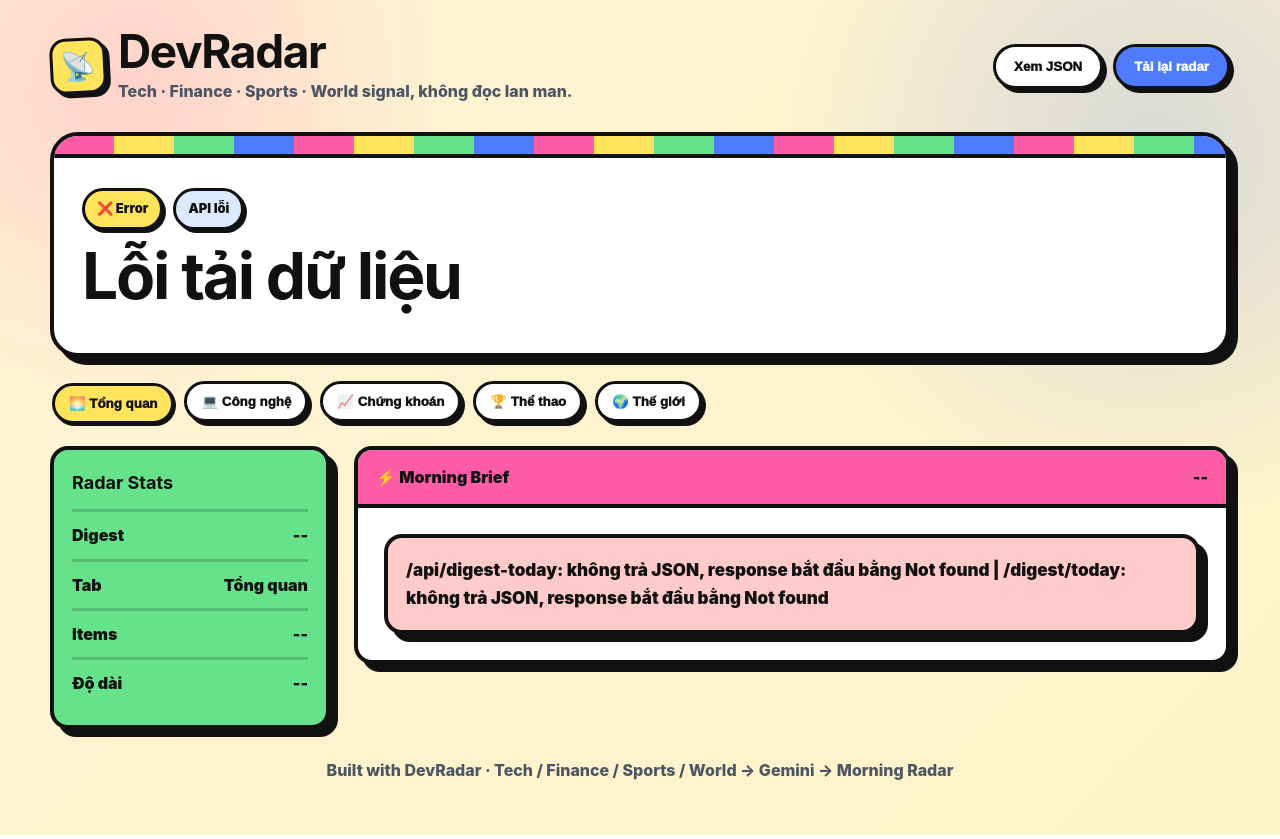
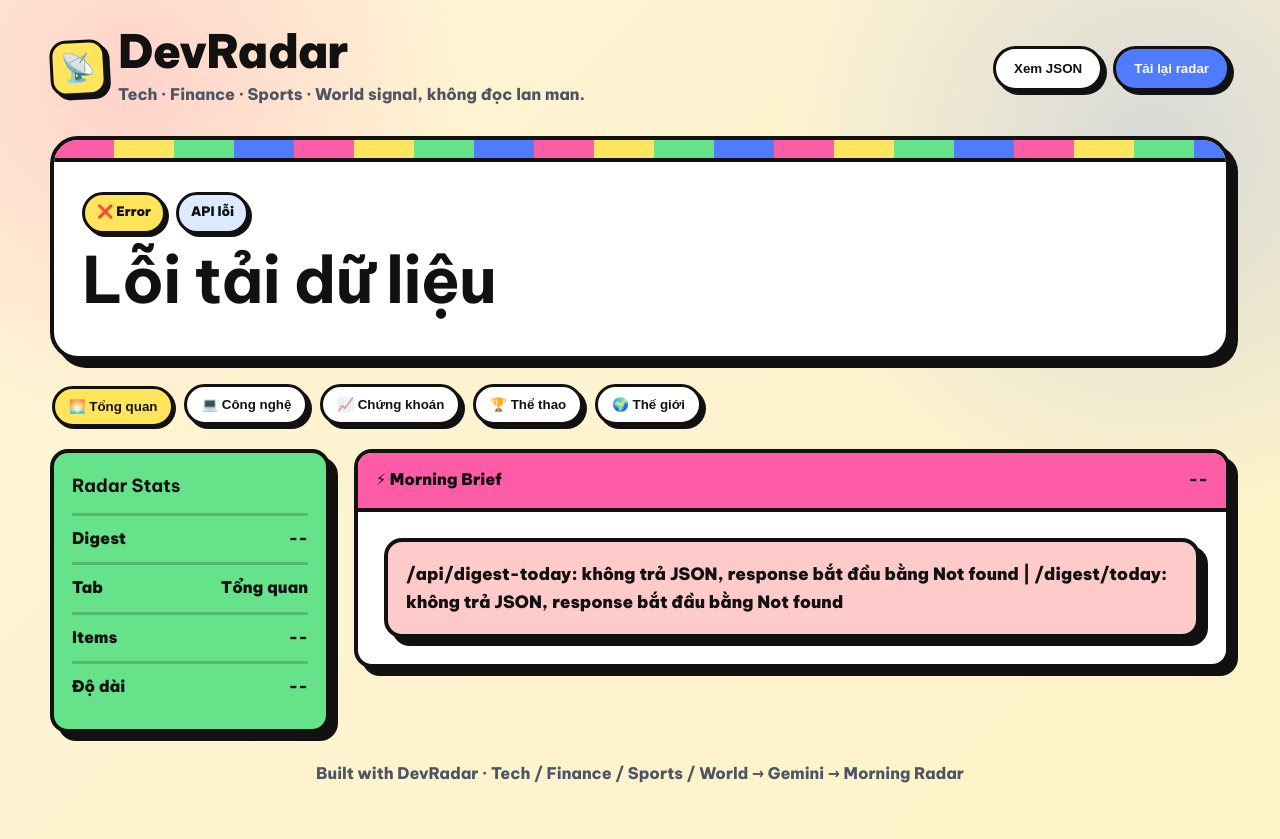
Before and after one commit to Hezu06/devradar, a website: page public/index.html in a window 1280 px wide. Drawn offline with Linux system fonts and the light colour scheme; no server answers.

Commit message:
improve vietnamese font

```diff
--- a/public/index.html
+++ b/public/index.html
@@ -6,6 +6,8 @@
   <title>DevRadar</title>
 
   <style>
+    @import url('https://fonts.googleapis.com/css2?family=Be+Vietnam+Pro:wght@400;500;600;700;800;900&display=swap');
+
     :root {
       --bg: #fff4d6;
       --ink: #111111;
@@ -30,8 +32,10 @@
     body {
       margin: 0;
       font-family:
-        Inter, ui-sans-serif, system-ui, -apple-system, BlinkMacSystemFont,
-        "Segoe UI", Arial, sans-serif;
+        "Be Vietnam Pro", "Segoe UI", Tahoma, Arial, sans-serif;
+      text-rendering: geometricPrecision;
+      -webkit-font-smoothing: antialiased;
+      font-synthesis-weight: none;
       background:
         radial-gradient(circle at 10% 10%, rgba(255, 92, 168, 0.22), transparent 24%),
         radial-gradient(circle at 90% 18%, rgba(79, 124, 255, 0.22), transparent 28%),
@@ -68,6 +72,7 @@
     }
 
     .logo {
+      font-family: "Apple Color Emoji", "Segoe UI Emoji", "Noto Color Emoji", sans-serif;
       display: grid;
       place-items: center;
       width: 56px;
@@ -83,8 +88,9 @@
     .brand-title {
       margin: 0;
       font-size: clamp(28px, 4vw, 46px);
-      line-height: 1;
-      letter-spacing: -1.4px;
+      line-height: 1.08;
+      letter-spacing: -0.8px;
+      font-weight: 900;
     }
 
     .brand-subtitle {
@@ -107,7 +113,7 @@
       background: var(--blue);
       color: white;
       padding: 12px 18px;
-      font-weight: 950;
+      font-weight: 900;
       cursor: pointer;
       box-shadow: var(--shadow-sm);
       transition: transform 120ms ease, box-shadow 120ms ease;
@@ -170,7 +176,7 @@
       border-radius: 999px;
       background: var(--yellow);
       font-size: 13px;
-      font-weight: 950;
+      font-weight: 900;
       box-shadow: 3px 3px 0 var(--ink);
     }
 
@@ -182,14 +188,14 @@
       margin: 0;
       font-size: clamp(34px, 6vw, 64px);
       line-height: 0.95;
-      letter-spacing: -2.2px;
+      letter-spacing: -1.2px;
       max-width: 980px;
     }
 
     .meta {
       margin-top: 18px;
       color: var(--muted);
-      font-weight: 850;
+      font-weight: 800;
     }
 
     .tabs {
@@ -244,7 +250,7 @@
       gap: 10px;
       padding: 10px 0;
       border-top: 3px solid rgba(0, 0, 0, 0.18);
-      font-weight: 950;
+      font-weight: 900;
     }
 
     .content-card {
@@ -263,12 +269,13 @@
       padding: 14px 18px;
       border-bottom: 4px solid var(--ink);
       background: var(--pink);
-      font-weight: 950;
+      font-weight: 900;
     }
 
     .content {
       padding: 26px;
       font-size: 17px;
+      font-weight: 500;
     }
 
     .content h2,
@@ -347,7 +354,7 @@
       border-radius: 999px;
       background: #dbeafe;
       font-size: 12px;
-      font-weight: 950;
+      font-weight: 900;
     }
 
     .article-card h3 {
@@ -381,7 +388,7 @@
       place-items: center;
       min-height: 260px;
       text-align: center;
-      font-weight: 950;
+      font-weight: 900;
       font-size: 20px;
     }
 
@@ -392,7 +399,7 @@
       border-radius: var(--radius);
       padding: 18px;
       box-shadow: var(--shadow);
-      font-weight: 950;
+      font-weight: 900;
     }
 
     .empty {
@@ -403,7 +410,7 @@
       margin-top: 28px;
       text-align: center;
       color: var(--muted);
-      font-weight: 850;
+      font-weight: 800;
     }
 
     @media (max-width: 860px) {
```
